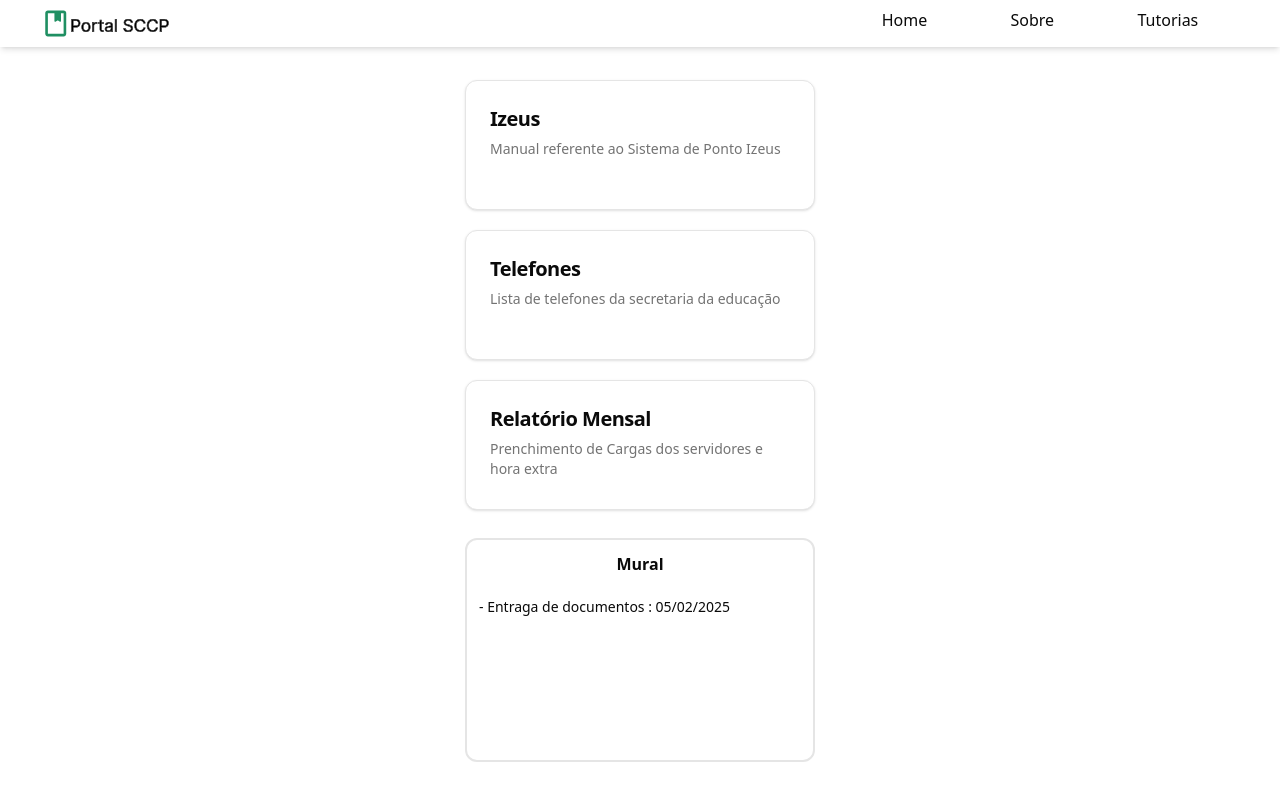
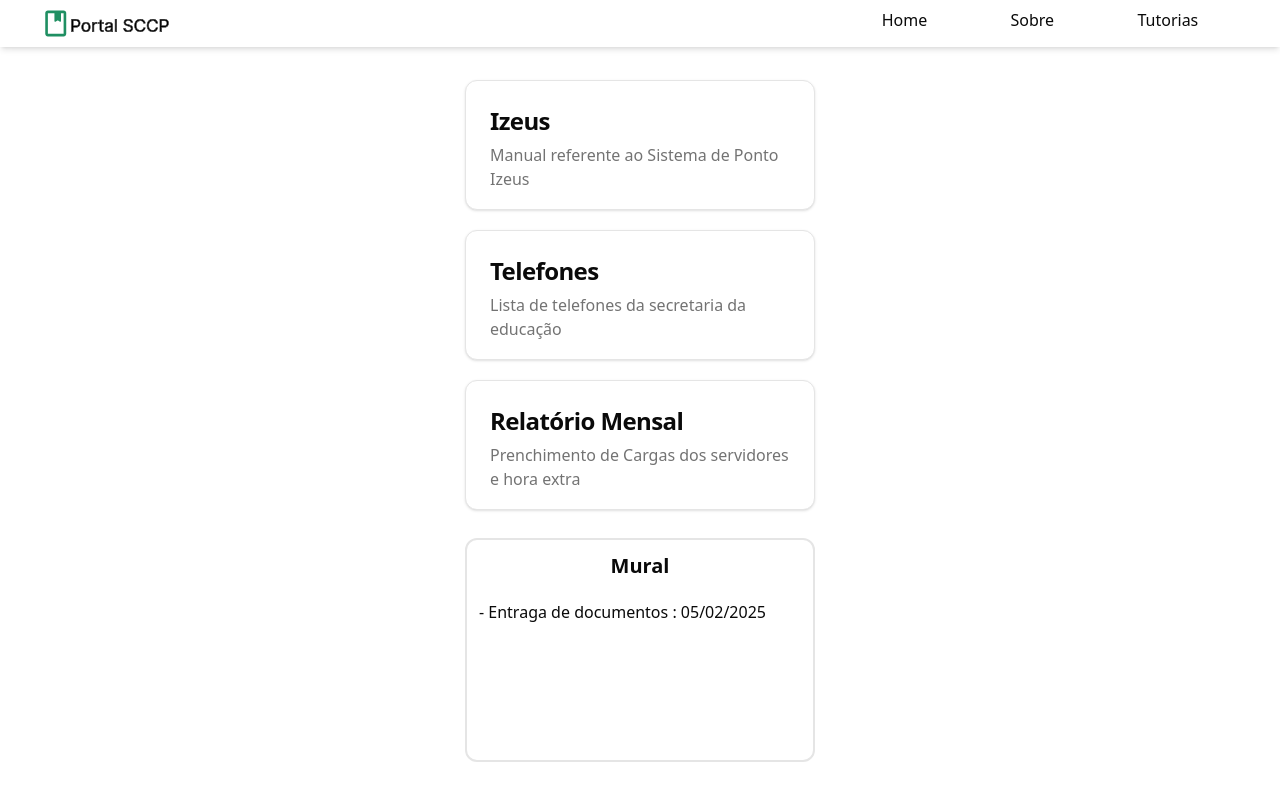
Before and after one commit to Kelabr/portal_sccp, a Next.js app: page / in a window 1280 px wide. Built offline with nearby package versions, Linux system fonts and the light colour scheme.

Commit message:
correção de tamanho de fonte

```diff
--- a/src/components/mural/Mural.jsx
+++ b/src/components/mural/Mural.jsx
@@ -2,10 +2,10 @@ export default function Mural(){
     return(
         <div className="max-w-[600px] border-2 mt-7 h-56 rounded-xl p-3">
             <div className="w-full justify-center flex">
-            <p className="font-bold mb-5">Mural</p>
+            <p className="font-bold mb-5 text-xl">Mural</p>
             </div>
             <ul>
-                <li className="text-[14px]"> - Entraga de documentos : 05/02/2025</li>
+                <li className="text-[14px] text-base"> - Entraga de documentos : 05/02/2025</li>
             </ul>
         </div>
     )
--- a/src/components/tutoriais/Tutoriais.jsx
+++ b/src/components/tutoriais/Tutoriais.jsx
@@ -10,8 +10,8 @@ export default function Tutoriais(){
                             <Link href='#' className="" >
                                 <Card className='h-[130px] max-w-[350px]'>
                                     <CardHeader>
-                                        <CardTitle className='text-xl'>Izeus</CardTitle>
-                                        <CardDescription>Manual referente ao Sistema de Ponto Izeus</CardDescription>
+                                        <CardTitle className='text-2xl'>Izeus</CardTitle>
+                                        <CardDescription className='text-base'>Manual referente ao Sistema de Ponto Izeus</CardDescription>
                                     </CardHeader>
                                 </Card>
                             </Link>
@@ -19,8 +19,8 @@ export default function Tutoriais(){
                             <Link href='#'>
                                 <Card className='h-[130px] max-w-[350px] mt-5  '>
                                     <CardHeader>
-                                        <CardTitle className='text-xl'>Telefones</CardTitle>
-                                        <CardDescription>Lista de telefones da secretaria da educação</CardDescription>
+                                        <CardTitle className='text-2xl'>Telefones</CardTitle>
+                                        <CardDescription className='text-base'>Lista de telefones da secretaria da educação</CardDescription>
                                     </CardHeader>
                                 </Card>
                             </Link>
@@ -28,8 +28,8 @@ export default function Tutoriais(){
                             <Link href='#'>
                                 <Card className='h-[130px] max-w-[350px] mt-5'>
                                     <CardHeader>
-                                        <CardTitle className='text-xl'>Relatório Mensal</CardTitle>
-                                        <CardDescription>Prenchimento de Cargas dos servidores e hora extra</CardDescription>
+                                        <CardTitle className='text-2xl'>Relatório Mensal</CardTitle>
+                                        <CardDescription  className='text-base'>Prenchimento de Cargas dos servidores e hora extra</CardDescription>
                                     </CardHeader>
                                 </Card>
                             </Link>
```
